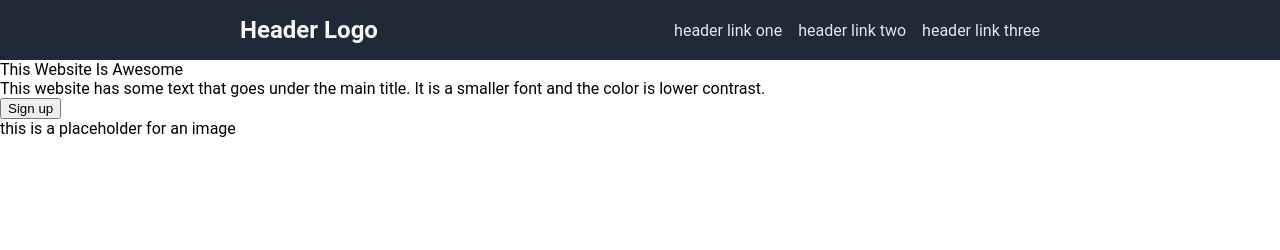
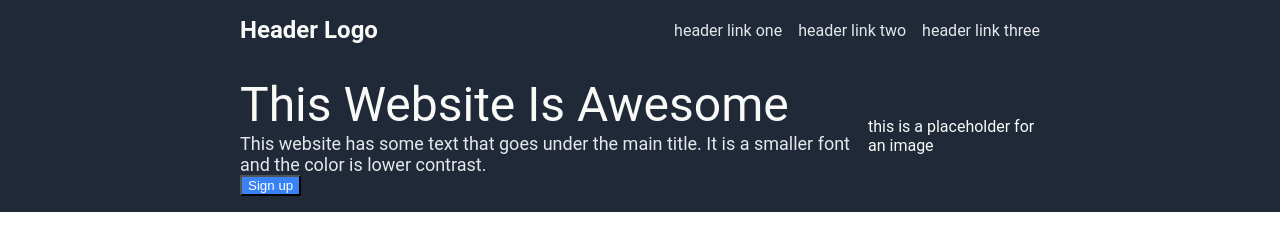
Before and after one commit to ele-ga/odin-landing-page, a plain HTML site: page index.html in a window 1280 px wide. Drawn offline with Linux system fonts and the light colour scheme.

Commit message:
Add basic CSS styling

```diff
--- a/index.html
+++ b/index.html
@@ -20,9 +20,11 @@
         </div>
 
         <div class="hero">
+            <div class="hero-left">
             <div class="hero-text">This Website Is Awesome</div>
             <div class="subtext">This website has some text that goes under the main title. It is a smaller font and the color is lower contrast.</div>
             <button class="signup">Sign up</button>
+            </div>
             <div class="rectangle">this is a placeholder for an image</div>
 
         </div>
--- a/style.css
+++ b/style.css
@@ -3,7 +3,7 @@ body {
     font-family: Roboto, sans-serif;
 }
 
-.header {
+.header, .hero {
     background: #1F2937;
     padding: 16px 240px;
     display: flex;
@@ -30,3 +30,27 @@ a {
     text-decoration: none;
     color: #e5e7eb;
 }
+
+.hero {
+    background: #1F2937;
+}
+
+.hero-text {
+    color: #f9faf8;
+    font-size: 48px;
+    font-weight: extra-bold;
+}
+
+.subtext {
+    color:#e5e7eb;
+    font-size: 18px;
+}
+
+button {
+    background-color: #3882f6;
+    color: #ffffff;
+}
+
+.rectangle {
+    color: #f9faf8;
+}
```
